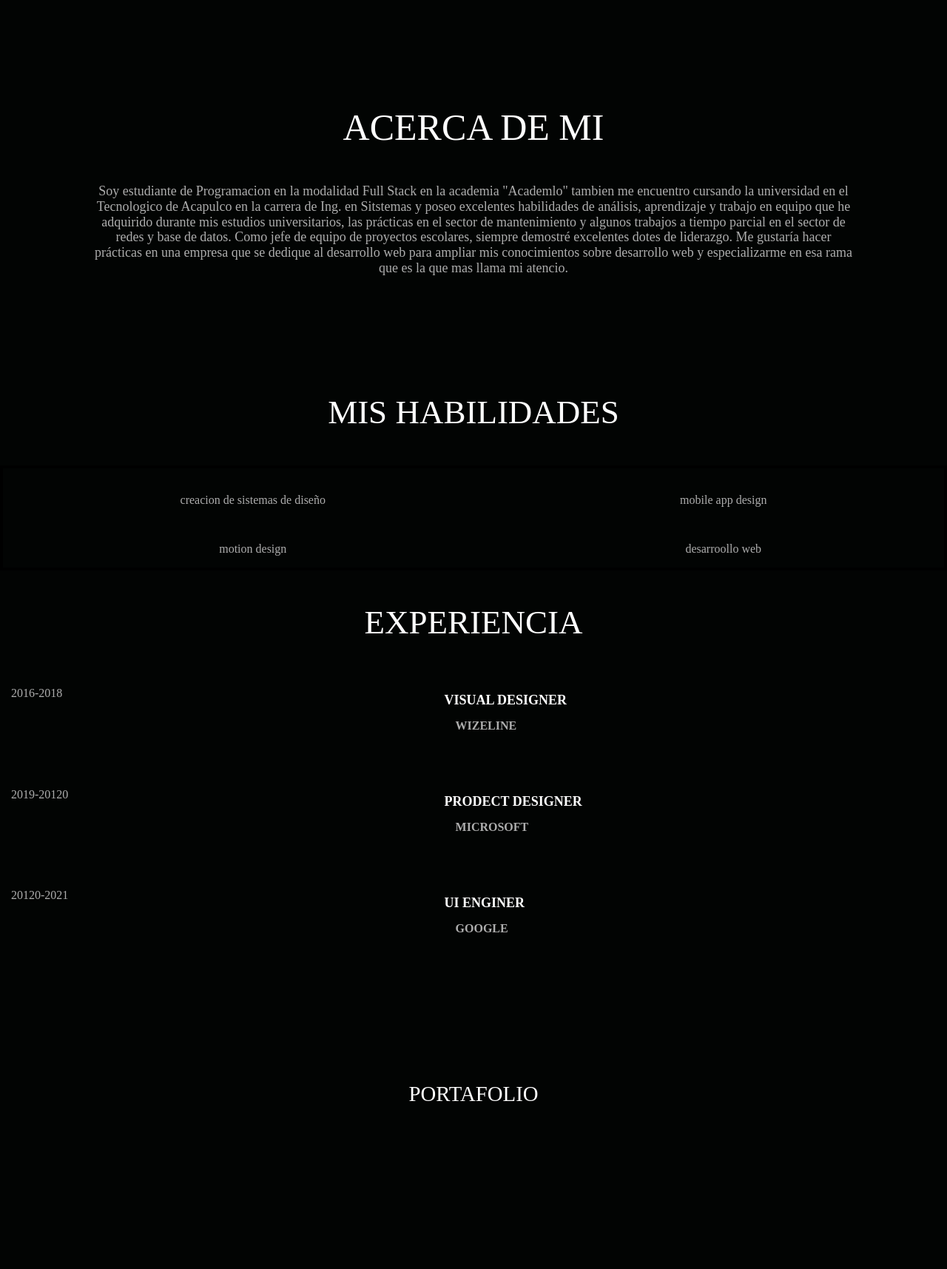
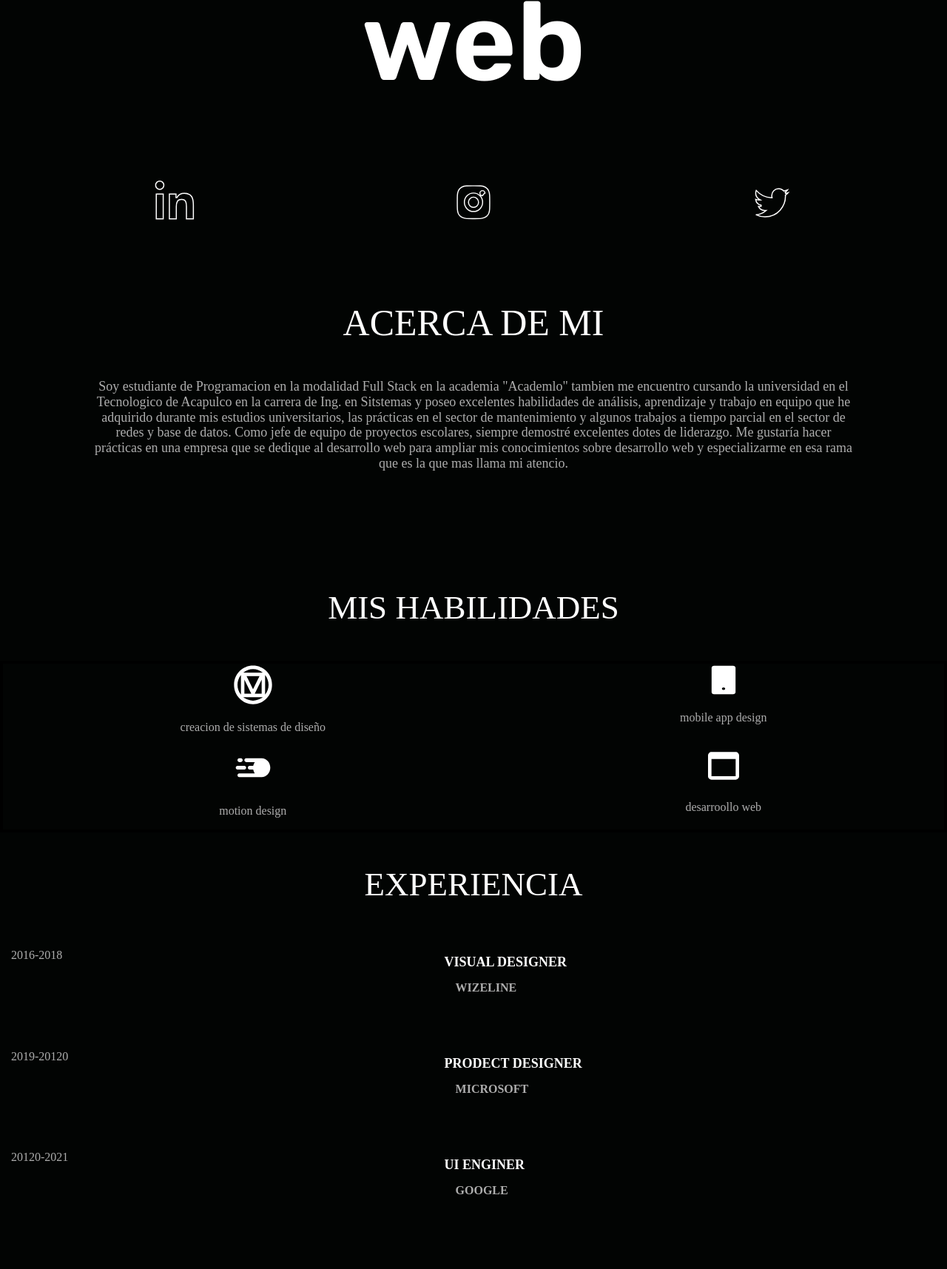
Before and after one commit to Antonioch1no/portafolio, a plain HTML site: page index.html in a window 1280 px wide. Shown: the part 922-2637 px from the top of the page at 74% size. Drawn offline with nearby package versions, Linux system fonts and the light colour scheme.

Commit message:
cambios n

```diff
--- a/index.html
+++ b/index.html
@@ -33,7 +33,7 @@
 						menu</span>				</div>
 			</nav>
 			<div class="imagenP">
-				<img src="./Imágenes/Rectangle 1 copia.png" alt="">
+				<img src="./Imagenes/Rectangle 1 copia.png" alt="">
 				<p class="parrafo">Hola, soy Antonio</p>
 				<h1 class="titulo">Diseñador y desarrollador web</h1>
 
@@ -41,13 +41,13 @@
 					<div class="container">
 					<div class="contact-row">
 						<div class="contact-row-icon">
-							<img src="./Íconos/linkedin.svg" alt="" />
+							<img src="./iconos/linkedin.svg" alt="" />
 						</div>
 						<div class="contact-row-icon">
-							<img src="./Íconos/instagram.svg" alt="" />
+							<img src="./iconos/instagram.svg" alt="" />
 						</div>
 						<div class="contact-row-icon">
-							<img src="./Íconos/twitter.svg" alt="" />
+							<img src="./iconos/twitter.svg" alt="" />
 						</div>
 					</div>
 				</div>
@@ -68,10 +68,10 @@
 	<div class="habilidades">
 
 		<div class="iconos">
-			<div class="mobile"><img src="./Íconos/material.svg" alt=""><p>creacion de sistemas de diseño</p></div>
-			<div class="mobile"><img src="./Íconos/mobile.svg" alt=""><p>mobile app design</p></div>
-			<div class="mobile"><img src="./Íconos/motion.svg" alt=""><p>motion design</p></div>
-			<div class="mobile"><img src="./Íconos/web.svg" alt=""><p>desarroollo web</p></div>
+			<div class="mobile"><img src="./iconos/material.svg" alt=""><p>creacion de sistemas de diseño</p></div>
+			<div class="mobile"><img src="./iconos/mobile.svg" alt=""><p>mobile app design</p></div>
+			<div class="mobile"><img src="./iconos/motion.svg" alt=""><p>motion design</p></div>
+			<div class="mobile"><img src="./iconos/web.svg" alt=""><p>desarroollo web</p></div>
 
 		</div>
 		<div id="experiencia">
@@ -101,13 +101,13 @@
 				<h2>Portafolio</h2>
 				<div class="projects-row">
 					<div class="projects-row-detail">
-						<img src="./Imágenes/ejemplo 3.png" alt="" />
+						<img src="./Imagenes/ejemplo 3.png" alt="" />
 					</div>
 					<div class="projects-row-detail">
-						<img src="./Imágenes/ejemplo 1.png" alt="" />
+						<img src="./Imagenes/ejemplo 1.png" alt="" />
 					</div>
 					<div class="projects-row-detail">
-						<img src="./Imágenes/ejemplo 2.png" alt="" />
+						<img src="./Imagenes/ejemplo 2.png" alt="" />
 					</div>
 				</div>
 			</div>
@@ -120,11 +120,11 @@
 				<h2>Contacto</h2>
 				<div class="contact-row">
 					<div class="contact-row-icon">
-						<img src="./Íconos/mail 1.svg" alt="" />
+						<img src="./iconos/mail 1.svg" alt="" />
 						<p>jnesus.chino907@gmail.com</p>
 					</div>
 					<div class="contact-row-icon">
-						<img src="./Íconos/phone.svg" alt="" />
+						<img src="./iconos/phone.svg" alt="" />
 						<p>7771161356</p>
 					</div>
 				</div>
```
Also changed, not shown: 1 other file.
